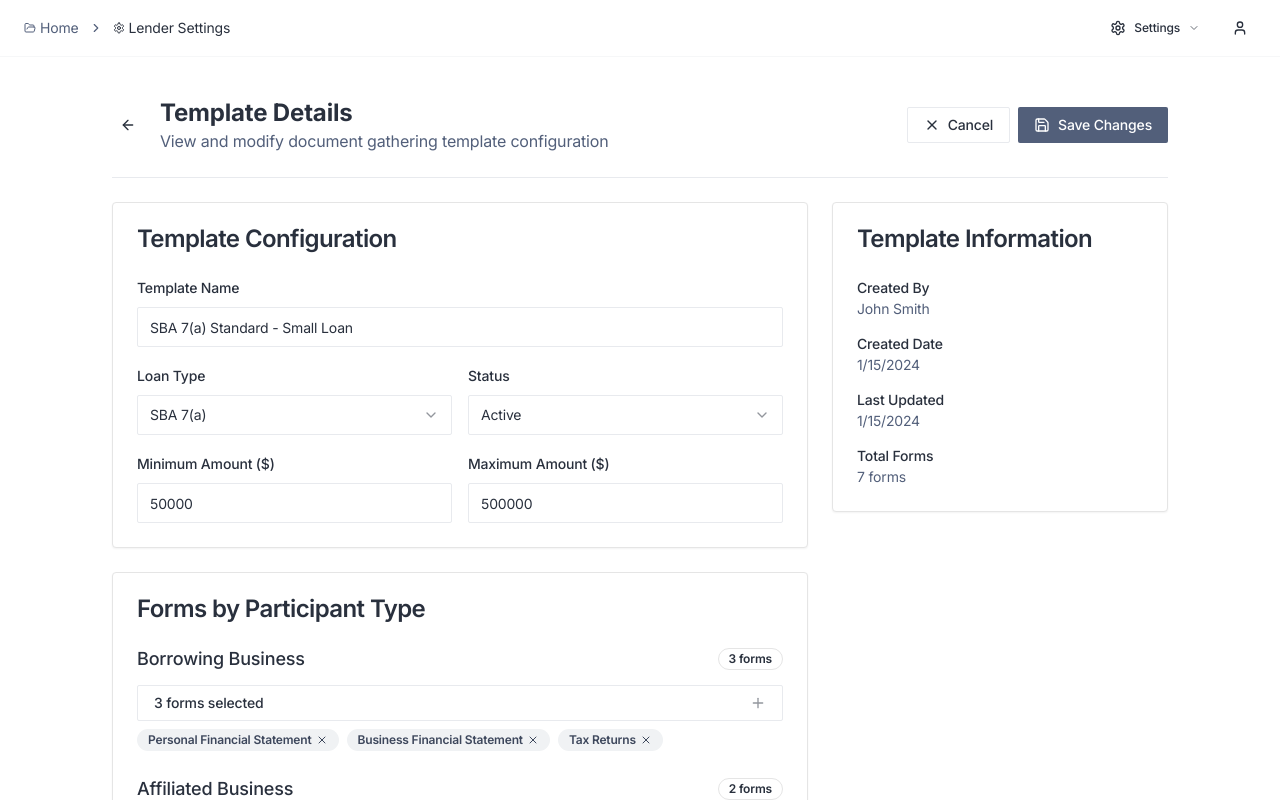
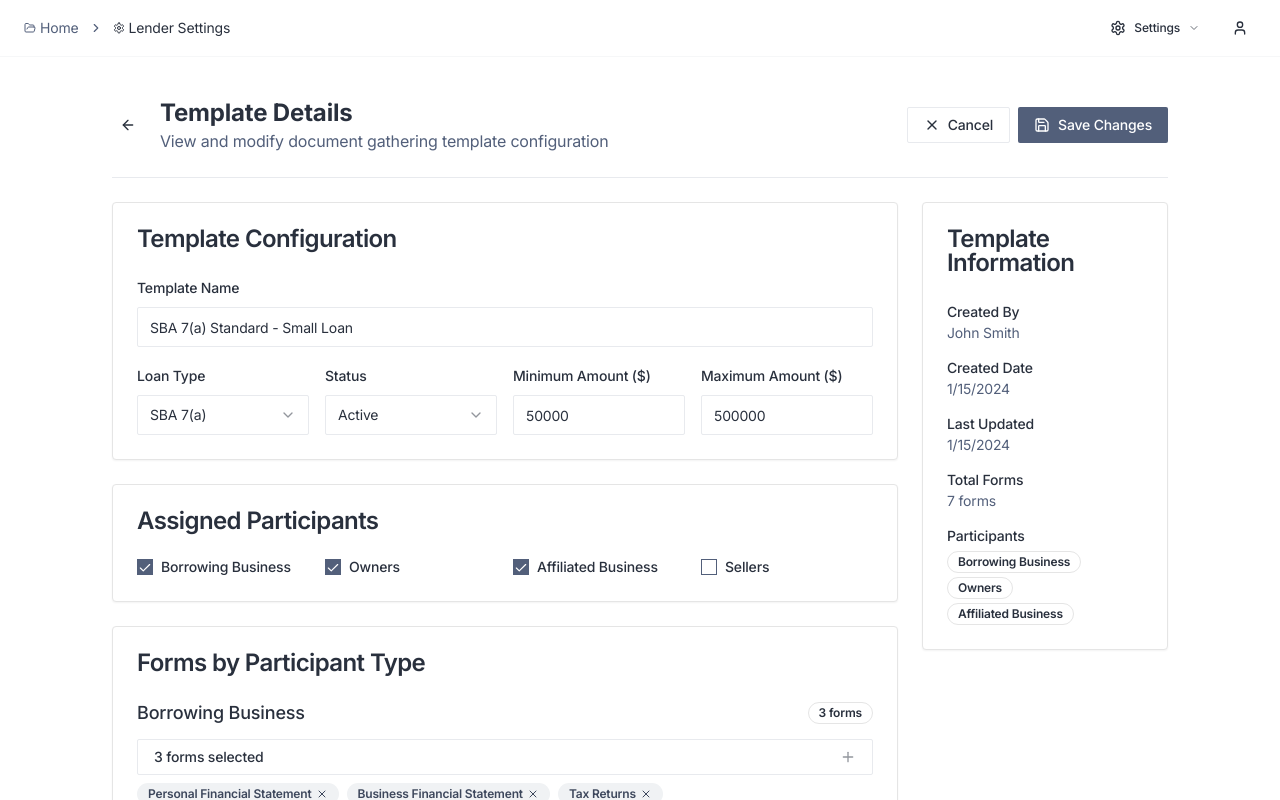
Before and after one commit to parth11790/bank-project-sphere, a React (Vite) app: page /lender-settings/template/1 in a window 1280 px wide. Both pictures are taken after a click on the button "Edit Template". Shown: the top 800 px of the page. Built offline with nearby package versions, Linux system fonts and the light colour scheme.

Commit message:
Refactor template details page
Make the page more compact, allow participant assignment, and show form assignment sections.

```diff
--- a/src/pages/TemplateDetails.tsx
+++ b/src/pages/TemplateDetails.tsx
@@ -1,4 +1,3 @@
-
 import React, { useState } from 'react';
 import { useParams, useNavigate } from 'react-router-dom';
 import Layout from '@/components/Layout';
@@ -8,6 +7,7 @@ import { Badge } from '@/components/ui/badge';
 import { Input } from '@/components/ui/input';
 import { Label } from '@/components/ui/label';
 import { Separator } from '@/components/ui/separator';
+import { Checkbox } from '@/components/ui/checkbox';
 import { ArrowLeft, Edit, Save, X } from 'lucide-react';
 import { useDocumentTemplates } from '@/hooks/useDocumentTemplates';
 import { MultiSelectFormField } from '@/components/documentTemplates/MultiSelectFormField';
@@ -21,10 +21,11 @@ import {
 } from '@/components/ui/select';
 import { loanTypes } from '@/lib/mockData/lenderSettings';
 
+// Participant options in the specified hierarchy
 const participantOptions = [
   { value: 'borrowing_business' as const, label: 'Borrowing Business' },
+  { value: 'owners' as const, label: 'Owners' },
   { value: 'affiliated_business' as const, label: 'Affiliated Business' },
-  { value: 'owners' as const, label: 'Owners' },
   { value: 'sellers' as const, label: 'Sellers' },
 ];
 
@@ -62,6 +63,7 @@ const TemplateDetails = () => {
     amountMin: 0,
     amountMax: 0,
     isActive: true,
+    assignedParticipants: [] as string[],
     participantForms: {
       borrowing_business: [] as string[],
       affiliated_business: [] as string[],
@@ -101,6 +103,13 @@ const TemplateDetails = () => {
     return Object.values(template.participantForms).reduce((total, forms) => total + forms.length, 0);
   };
 
+  const getAssignedParticipants = () => {
+    return participantOptions
+      .filter(p => Object.keys(template.participantForms).includes(p.value) &&
+                  template.participantForms[p.value].length > 0)
+      .map(p => p.value);
+  };
+
   const handleEdit = () => {
     setEditFormData({
       templateName: template.templateName,
@@ -108,18 +117,27 @@ const TemplateDetails = () => {
       amountMin: template.amountMin,
       amountMax: template.amountMax,
       isActive: template.isActive,
+      assignedParticipants: getAssignedParticipants(),
       participantForms: { ...template.participantForms }
     });
     setIsEditing(true);
   };
 
   const handleSave = () => {
+    // Clean up participant forms - only keep forms for assigned participants
+    const cleanedParticipantForms = { ...editFormData.participantForms };
+    participantOptions.forEach(participant => {
+      if (!editFormData.assignedParticipants.includes(participant.value)) {
+        cleanedParticipantForms[participant.value] = [];
+      }
+    });
+
     const updates: Partial<DocumentGatheringTemplate> = {
       templateName: editFormData.templateName,
       loanType: editFormData.loanType,
       amountMin: editFormData.amountMin,
       amountMax: editFormData.amountMax,
-      participantForms: editFormData.participantForms,
+      participantForms: cleanedParticipantForms,
       isActive: editFormData.isActive
     };
 
@@ -131,6 +149,15 @@ const TemplateDetails = () => {
     setIsEditing(false);
   };
 
+  const handleParticipantToggle = (participantValue: string, checked: boolean) => {
+    setEditFormData(prev => ({
+      ...prev,
+      assignedParticipants: checked
+        ? [...prev.assignedParticipants, participantValue]
+        : prev.assignedParticipants.filter(p => p !== participantValue)
+    }));
+  };
+
   const updateParticipantForms = (participant: keyof typeof editFormData.participantForms, forms: string[]) => {
     setEditFormData(prev => ({
       ...prev,
@@ -140,6 +167,8 @@ const TemplateDetails = () => {
       }
     }));
   };
+
+  const displayAssignedParticipants = getAssignedParticipants();
 
   return (
     <Layout>
@@ -183,8 +212,8 @@ const TemplateDetails = () => {
 
         <Separator />
 
-        <div className="grid grid-cols-1 lg:grid-cols-3 gap-6">
-          <div className="lg:col-span-2 space-y-6">
+        <div className="grid grid-cols-1 lg:grid-cols-4 gap-6">
+          <div className="lg:col-span-3 space-y-6">
             <Card>
               <CardHeader>
                 <CardTitle>Template Configuration</CardTitle>
@@ -201,7 +230,7 @@ const TemplateDetails = () => {
                       />
                     </div>
 
-                    <div className="grid grid-cols-1 md:grid-cols-2 gap-4">
+                    <div className="grid grid-cols-1 md:grid-cols-2 lg:grid-cols-4 gap-4">
                       <div className="space-y-2">
                         <Label>Loan Type</Label>
                         <Select value={editFormData.loanType} onValueChange={(value) => setEditFormData(prev => ({ ...prev, loanType: value }))}>
@@ -229,9 +258,7 @@ const TemplateDetails = () => {
                           </SelectContent>
                         </Select>
                       </div>
-                    </div>
 
-                    <div className="grid grid-cols-1 md:grid-cols-2 gap-4">
                       <div className="space-y-2">
                         <Label>Minimum Amount ($)</Label>
                         <Input
@@ -258,7 +285,7 @@ const TemplateDetails = () => {
                       <p className="text-lg font-semibold">{template.templateName}</p>
                     </div>
 
-                    <div className="grid grid-cols-1 md:grid-cols-2 gap-4">
+                    <div className="grid grid-cols-1 md:grid-cols-2 lg:grid-cols-4 gap-4">
                       <div>
                         <Label className="text-sm font-medium">Loan Type</Label>
                         <div className="mt-1">
@@ -275,16 +302,46 @@ const TemplateDetails = () => {
                           </Badge>
                         </div>
                       </div>
+
+                      <div>
+                        <Label className="text-sm font-medium">Minimum Amount</Label>
+                        <p className="text-sm">{formatCurrency(template.amountMin)}</p>
                       </div>
 
                       <div>
-                      <Label className="text-sm font-medium">Amount Range</Label>
-                      <p className="text-lg">{formatCurrency(template.amountMin)} - {formatCurrency(template.amountMax)}</p>
+                        <Label className="text-sm font-medium">Maximum Amount</Label>
+                        <p className="text-sm">{formatCurrency(template.amountMax)}</p>
+                      </div>
                     </div>
                   </>
                 )}
               </CardContent>
             </Card>
+
+            {/* Participant Assignment */}
+            {isEditing && (
+              <Card>
+                <CardHeader>
+                  <CardTitle>Assigned Participants</CardTitle>
+                </CardHeader>
+                <CardContent>
+                  <div className="grid grid-cols-1 md:grid-cols-2 lg:grid-cols-4 gap-4">
+                    {participantOptions.map((participant) => (
+                      <div key={participant.value} className="flex items-center space-x-2">
+                        <Checkbox
+                          id={participant.value}
+                          checked={editFormData.assignedParticipants.includes(participant.value)}
+                          onCheckedChange={(checked) => handleParticipantToggle(participant.value, checked as boolean)}
+                        />
+                        <Label htmlFor={participant.value} className="text-sm font-medium">
+                          {participant.label}
+                        </Label>
+                      </div>
+                    ))}
+                  </div>
+                </CardContent>
+              </Card>
+            )}
 
             {/* Participant Forms Sections */}
             <Card>
@@ -292,7 +349,14 @@ const TemplateDetails = () => {
                 <CardTitle>Forms by Participant Type</CardTitle>
               </CardHeader>
               <CardContent className="space-y-6">
-                {participantOptions.map((participant) => (
+                {participantOptions.map((participant) => {
+                  const isAssigned = isEditing
+                    ? editFormData.assignedParticipants.includes(participant.value)
+                    : displayAssignedParticipants.includes(participant.value);
+
+                  if (!isAssigned) return null;
+
+                  return (
                     <div key={participant.value} className="space-y-3">
                       <div className="flex items-center justify-between">
                         <h3 className="text-lg font-medium">{participant.label}</h3>
@@ -332,7 +396,14 @@ const TemplateDetails = () => {
                         </div>
                       )}
                     </div>
-                ))}
+                  );
+                })}
+
+                {!isEditing && displayAssignedParticipants.length === 0 && (
+                  <p className="text-sm text-muted-foreground">
+                    No participants assigned to this template.
+                  </p>
+                )}
               </CardContent>
             </Card>
           </div>
@@ -363,6 +434,23 @@ const TemplateDetails = () => {
                   <Label className="text-sm font-medium">Total Forms</Label>
                   <p className="text-sm text-muted-foreground">{getTotalFormsCount()} forms</p>
                 </div>
+                <div>
+                  <Label className="text-sm font-medium">Participants</Label>
+                  <div className="flex flex-wrap gap-1 mt-1">
+                    {displayAssignedParticipants.length > 0 ? (
+                      displayAssignedParticipants.map(participantValue => {
+                        const participant = participantOptions.find(p => p.value === participantValue);
+                        return (
+                          <Badge key={participantValue} variant="outline" className="text-xs">
+                            {participant?.label}
+                          </Badge>
+                        );
+                      })
+                    ) : (
+                      <p className="text-xs text-muted-foreground">None assigned</p>
+                    )}
+                  </div>
+                </div>
               </CardContent>
             </Card>
           </div>
```
Lines whose indentation alone changed are shown as unchanged.
